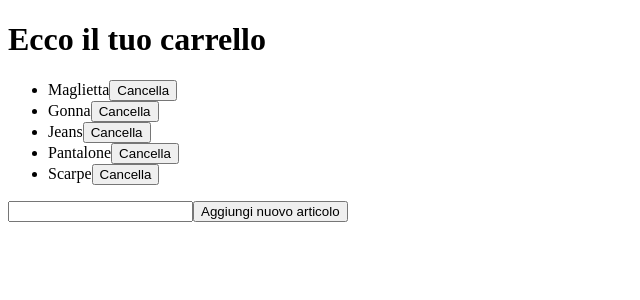
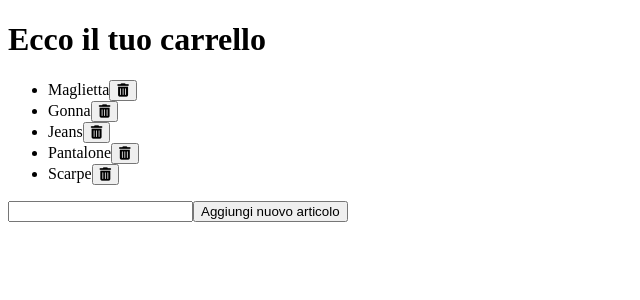
Before and after one commit to AngelaFerraro18/react-form, a React (Vite) app: page / in a window 1280 px wide. Shown: the top 300 px of the page, without its empty margins (0-640 px from the left). Built offline with nearby package versions, Linux system fonts and the light colour scheme.

Commit message:
feat: add trash-icon to delete btn

```diff
--- a/src/App.jsx
+++ b/src/App.jsx
@@ -50,7 +50,7 @@ function App() {
       <ul>
         {articles.map((article, i) =>
           //aggiungo l'evento onClick dove aggiungerò la funzione per rimuovere elementi
-          (<li key={i}>{article.title}<button onClick={() => removeArticle(i)}>Cancella</button></li>))}
+          (<li key={i}>{article.title}<button onClick={() => removeArticle(i)}><i class="fa-solid fa-trash-can"></i></button></li>))}
       </ul>
 
       <form onSubmit={addArticle}>
```
